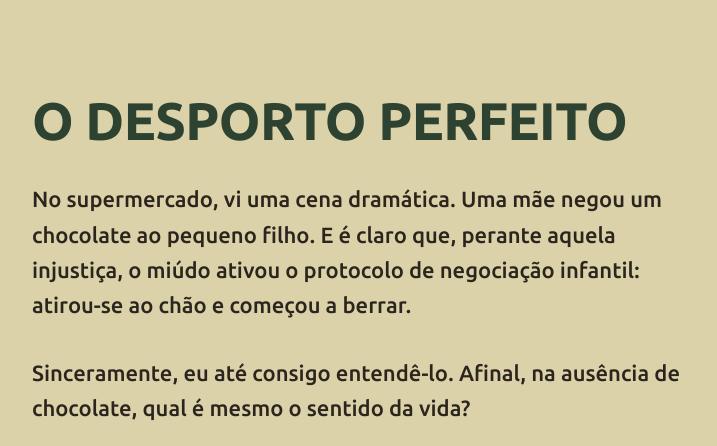
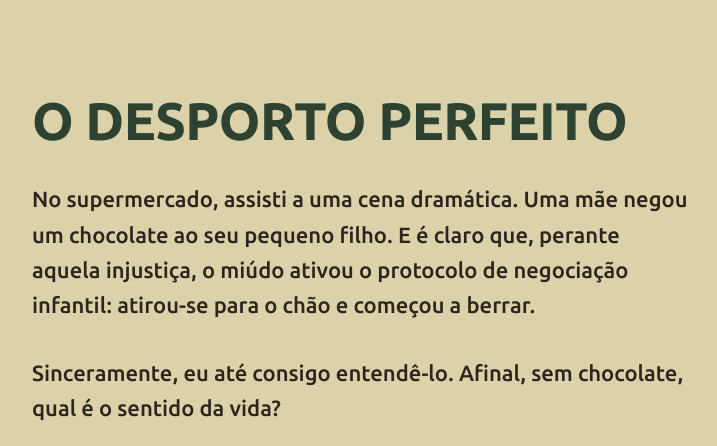
Before and after one commit to joaquim-capitao/queime-depois-de-ler, a Jekyll site: the page built from desportoperfeito.md, in a window 1280 px wide and 900 px high, cut to the strip 0-446 px from the top of the window. Shown: the whole strip, without its empty margins (279-996 px from the left). Built offline with Jekyll 4.4.1, drawn with Linux system fonts in a browser that asks for light colours; our own code applies the rules of GitHub Pages for plain Markdown files.

Commit message:
Updated Note desportoperfeito.md

```diff
--- a/desportoperfeito.md
+++ b/desportoperfeito.md
@@ -4,9 +4,9 @@ layout: style-light
 
 # O DESPORTO PERFEITO
 
-No supermercado, vi uma cena dramática. Uma mãe negou um chocolate ao pequeno filho. E é claro que, perante aquela injustiça, o miúdo ativou o protocolo de negociação infantil: atirou-se ao chão e começou a berrar.
+No supermercado, assisti a uma cena dramática. Uma mãe negou um chocolate ao seu pequeno filho. E é claro que, perante aquela injustiça, o miúdo ativou o protocolo de negociação infantil: atirou-se para o chão e começou a berrar.
 
-Sinceramente, eu até consigo entendê-lo. Afinal, na ausência de chocolate, qual é mesmo o sentido da vida?
+Sinceramente, eu até consigo entendê-lo. Afinal,  sem chocolate, qual é o sentido da vida?
 
 ![](https://i.ibb.co/v6WSSqk6/Captura-de-ecr-2026-06-27-002349.png)
 
```
